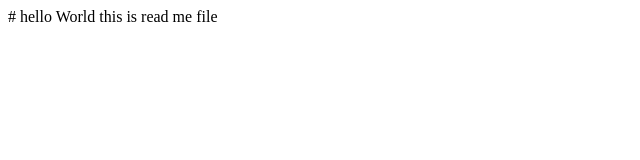
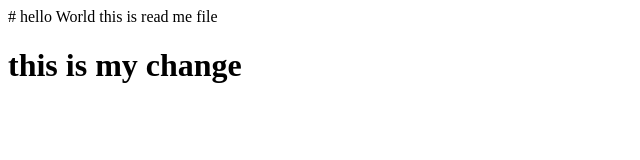
Before and after one commit to Jmp13033/CodingDojo, a plain HTML site: page Web-fundementals/HTML/Test1/index.html in a window 1280 px wide. Shown: the whole page, without its empty margins (0-640 px from the left). Drawn offline with Linux system fonts and the light colour scheme.

Commit message:
intial comit

```diff
--- a/Web-fundementals/HTML/Test1/index.html
+++ b/Web-fundementals/HTML/Test1/index.html
@@ -9,6 +9,7 @@
 <body>
      # hello World
      this is read me file
+     <h1> this is my change</h1>
 
 </body>
 </html>
```
